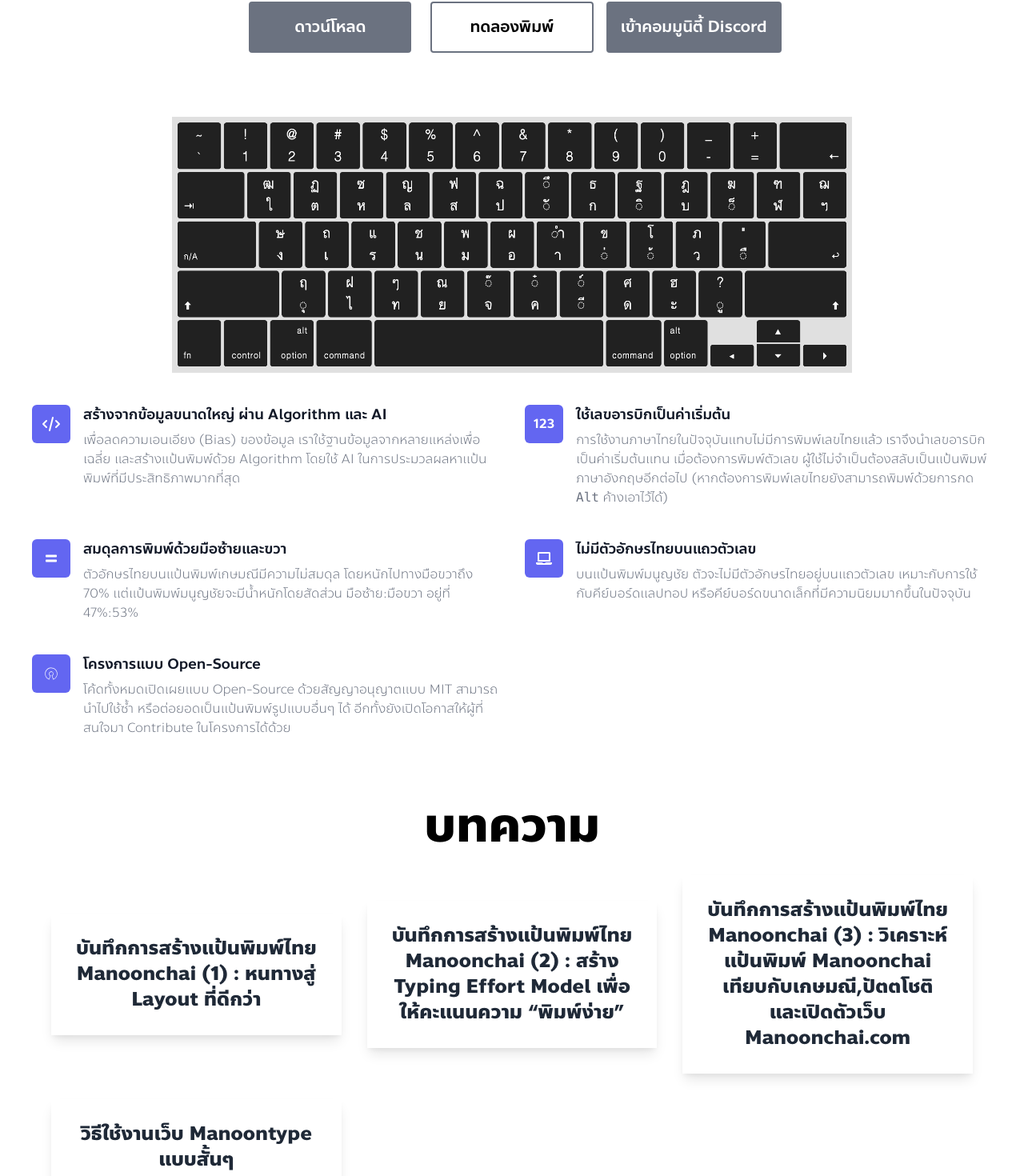
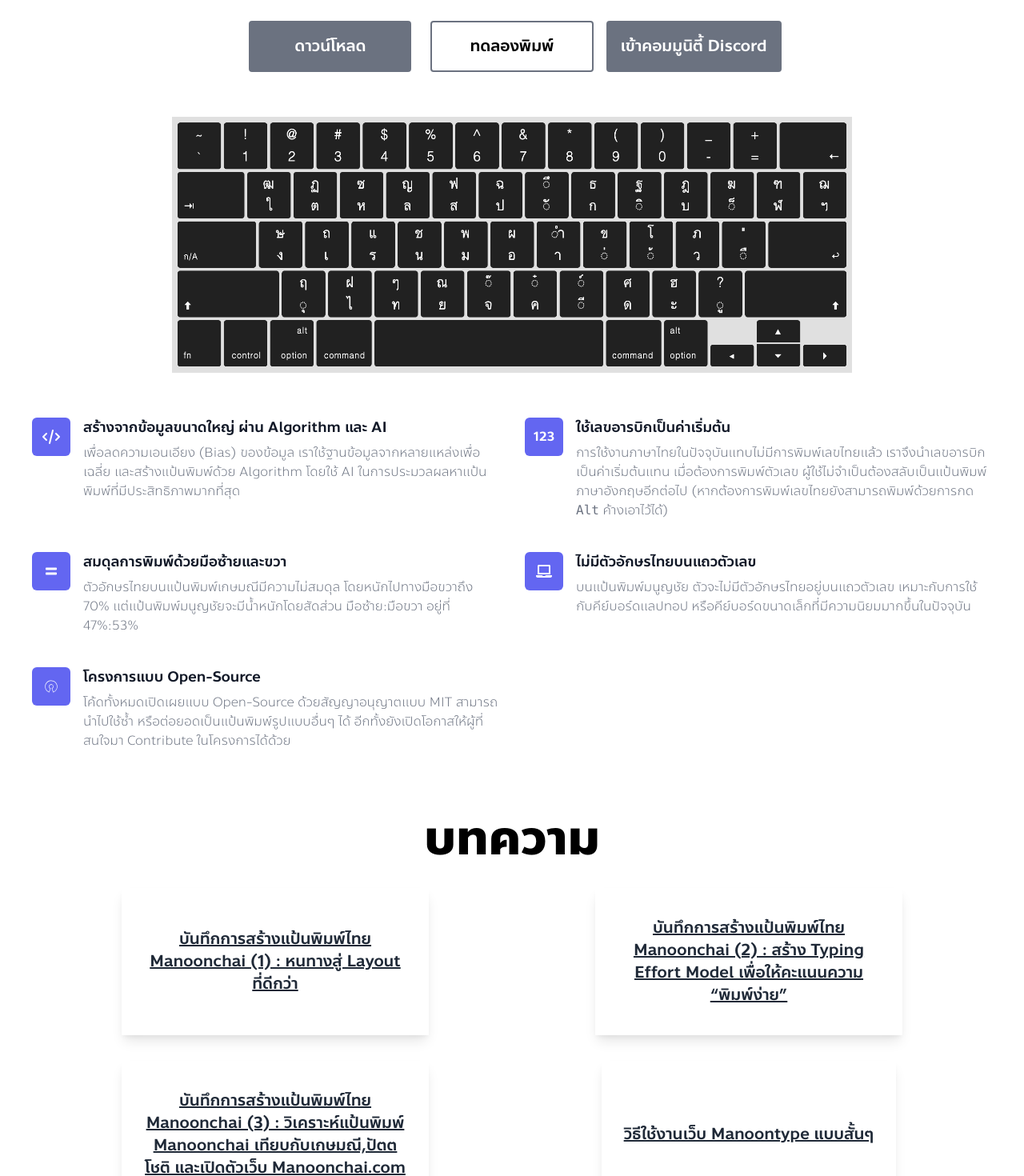
Before and after one commit to Manoonchai/manoonchai.com, a Next.js app: page / in a window 1280 px wide. Shown: the part 318-1788 px from the top of the page at 80% size. Built offline with nearby package versions, Linux system fonts and the light colour scheme; what tailwindcss-debug-screens would draw is missing.

Commit message:
Add styles

```diff
--- a/components/articles.tsx
+++ b/components/articles.tsx
@@ -5,7 +5,7 @@
     <section className="text-center py-20 mx-16">
       <h2 className="text-3xl font-bold sm:text-6xl">บทความ</h2>
 
-      <div className="grid grid-cols-1 md:grid-cols-3 gap-8 mt-8 items-center">
+      <div className="grid grid-cols-1 md:grid-cols-2 gap-8 mt-8 items-center">
         <div className="shadow-lg mx-auto max-w-sm">
           <a
             href="https://narze.medium.com/%E0%B8%9A%E0%B8%B1%E0%B8%99%E0%B8%97%E0%B8%B6%E0%B8%81%E0%B8%81%E0%B8%B2%E0%B8%A3%E0%B8%AA%E0%B8%A3%E0%B9%89%E0%B8%B2%E0%B8%87%E0%B9%81%E0%B8%9B%E0%B9%89%E0%B8%99%E0%B8%9E%E0%B8%B4%E0%B8%A1%E0%B8%9E%E0%B9%8C%E0%B9%84%E0%B8%97%E0%B8%A2-manoonchai-1-%E0%B8%AB%E0%B8%99%E0%B8%97%E0%B8%B2%E0%B8%87%E0%B8%AA%E0%B8%B9%E0%B9%88-layout-%E0%B8%97%E0%B8%B5%E0%B9%88%E0%B8%94%E0%B8%B5%E0%B8%81%E0%B8%A7%E0%B9%88%E0%B8%B2-8088ca83b1c3"
@@ -18,7 +18,7 @@
               alt=""
             /> */}
             <div className="p-7">
-              <h3 className="text-2xl font-semibold text-gray-800">
+              <h3 className="h-32 text-xl text-gray-800 flex flex-col justify-center underline">
                 บันทึกการสร้างแป้นพิมพ์ไทย Manoonchai (1) : หนทางสู่ Layout
                 ที่ดีกว่า
               </h3>
@@ -37,7 +37,7 @@
               alt=""
             /> */}
             <div className="p-7">
-              <h3 className="text-2xl font-semibold text-gray-800">
+              <h3 className="h-32 text-xl text-gray-800 flex flex-col justify-center underline">
                 บันทึกการสร้างแป้นพิมพ์ไทย Manoonchai (2) : สร้าง Typing Effort
                 Model เพื่อให้คะแนนความ “พิมพ์ง่าย”
               </h3>
@@ -56,7 +56,7 @@
               alt=""
             /> */}
             <div className="p-7">
-              <h3 className="text-2xl font-semibold text-gray-800">
+              <h3 className="h-32 text-xl text-gray-800 flex flex-col justify-center underline">
                 บันทึกการสร้างแป้นพิมพ์ไทย Manoonchai (3) : วิเคราะห์แป้นพิมพ์
                 Manoonchai เทียบกับเกษมณี,ปัตตโชติ และเปิดตัวเว็บ Manoonchai.com
               </h3>
@@ -75,7 +75,7 @@
               alt=""
             /> */}
             <div className="p-7">
-              <h3 className="text-2xl font-semibold text-gray-800">
+              <h3 className="h-32 text-xl text-gray-800 flex flex-col justify-center underline">
                 วิธีใช้งานเว็บ Manoontype แบบสั้นๆ
               </h3>
             </div>
--- a/components/hero.tsx
+++ b/components/hero.tsx
@@ -1,6 +1,6 @@
 export default function Hero() {
   return (
-    <section className="text-center py-20 mx-16">
+    <section className="text-center py-10 mx-16 mt-16">
       <h1 className="text-5xl font-bold sm:text-8xl">มนูญชัย</h1>
       <p className="text-2xl text-gray-500 my-8">
         แป้นพิมพ์ภาษาไทยทางเลือกใหม่
--- a/components/nav.tsx
+++ b/components/nav.tsx
@@ -4,7 +4,7 @@
 
 export default function Nav() {
   return (
-    <nav className="bg-gray-300 absolute w-full left-0">
+    <nav className="bg-gray-300 absolute w-full left-0 top-0">
       <div className="container mx-auto px-2">
         <div className="relative flex items-center justify-between h-16">
           <div className="flex-1 flex items-center sm:items-stretch sm:justify-start">
--- a/components/share.tsx
+++ b/components/share.tsx
@@ -9,7 +9,7 @@
 
 export default function Nav() {
   return (
-    <div className="bg-white text-center py-20 mx-16">
+    <div className="bg-white text-center mb-20 mx-16">
       <div className="mt-8 text-left text-3xl">
         Share
       </div>
--- a/pages/index.tsx
+++ b/pages/index.tsx
@@ -29,7 +29,7 @@
 
       <Hero />
 
-      <span className="flex justify-center px-4">
+      <span className="flex justify-center p-4">
         <Image
           src="/manoonchai-layout.png"
           alt="แป้นพิมพ์มนูญชัย"
```
Lines whose indentation alone changed are shown as unchanged.
